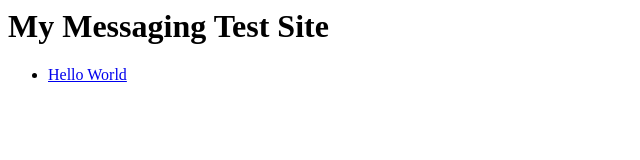
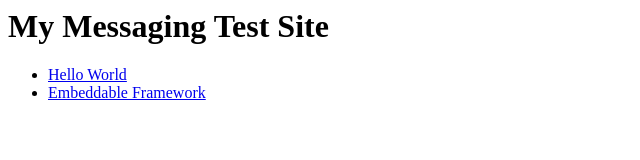
Before and after one commit to davidLey87/Web_messaging_test, a plain HTML site: page index.html in a window 1280 px wide. Shown: the whole page, without its empty margins (0-640 px from the left). Drawn offline with Linux system fonts and the light colour scheme.

Commit message:
Update index.html

```diff
--- a/index.html
+++ b/index.html
@@ -10,6 +10,8 @@
 
             <li> <a href="hello.html">Hello World</a> </li>
 
+            <li> <a href="embeddableFramework.html">Embeddable Framework</a> </li>
+
         </ul>
 
       </nav>
```
